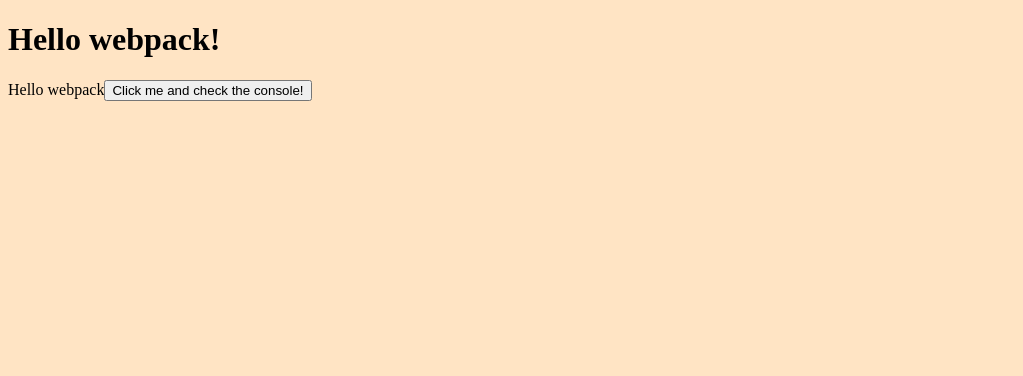
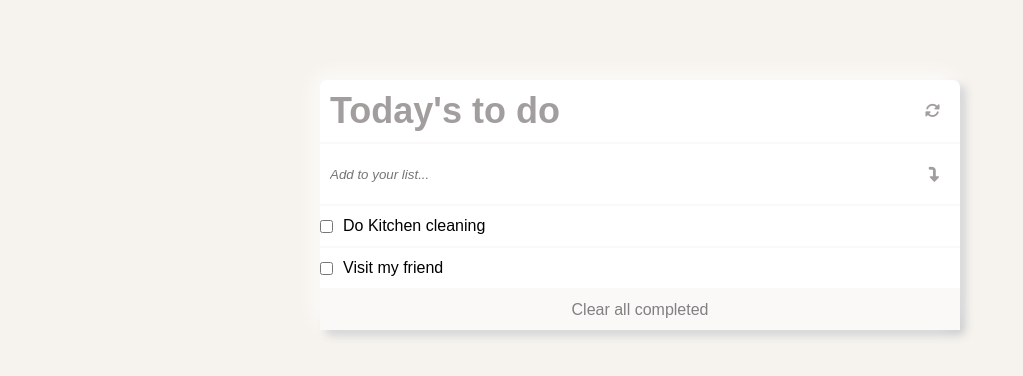
Before and after one commit to mercymugambi/to-do-list-webpack-project, a website built with webpack: page src/index.html in a window 1280 px wide. Shown: the whole page, without its empty margins (0-1023 px from the left). Built offline with nearby package versions, Linux system fonts and the light colour scheme.

Commit message:
Add content to js file and install linters

```diff
--- a/src/index.html
+++ b/src/index.html
@@ -3,9 +3,34 @@
 <head>
     <meta charset="UTF-8">
     <meta name="viewport" content="width=device-width, initial-scale=1.0">
-    <title>Wbpack Exercise</title>
+    <title>To do list</title>
+    <script
+      src="https://kit.fontawesome.com/a11f8b435e.js"
+      crossorigin="anonymous"
+    ></script>
 </head>
 <body>
-    <h1>Hello webpack!</h1>
+    <main class="to-do-list-section">
+        <div class="container">
+            <div class="title-div">
+                <h2 class="title">Today's to do</h2>
+                <i id="icon" class="fa-solid fa-rotate fa-lg font-awesome-icon"></i>
+                <!-- image icon comes in here -->
+            </div>
+
+            <div class="borderLine"></div>
+
+            <div class="add-items">
+                <input type="text" name="add-items" placeholder="Add to your list..." id="add-item" class="addItem"/>
+                <i id="icon" class='fas fa-level-down-alt'></i>
+                <!-- <span class="icon">&#x1F50D;</span> -->
+            </div>
+            <div class="borderLine"></div>
+            <ul class="list-items">
+                <!-- items generated by js comes in here -->
+            </ul>
+            <div class="button-btn" id="btn" type="button">Clear all completed</div>
+        </div>
+    </main>
 </body>
 </html>
--- a/src/index.js
+++ b/src/index.js
@@ -1,19 +1,18 @@
+/* eslint-disable no-unused-vars */
 import _ from 'lodash';
-import printMe from './print.js';
+import AddItems from './print';
+// import printMe from './print.js';
 import './style.css';
 
- function component() {
-   const element = document.createElement('div');
-  const btn = document.createElement('button');
+const TodoContainer = document.querySelector('.list-items');
 
-   element.innerHTML = _.join(['Hello', 'webpack'], ' ');
+const TodoList = [{
+  index: 0,
+  description: 'Do Kitchen cleaning',
+},
+{
+  index: 1,
+  description: 'Visit my friend',
+}];
 
-  btn.innerHTML = 'Click me and check the console!';
-  btn.onclick = printMe;
-
-  element.appendChild(btn);
-
-   return element;
- }
-
- document.body.appendChild(component());
+AddItems(TodoList, TodoContainer);
--- a/src/print.js
+++ b/src/print.js
@@ -1,3 +1,18 @@
-export default function printMe() {;
-    console.log('I get called from print.js!');
-  }
+const AddItems = (Items, Element) => {
+  let finalHtmlItem = '';
+  Items.forEach((todo) => {
+    finalHtmlItem += `
+      <li class = "li-list">
+      <div class="listdiv">
+        <input type="checkbox" class="Checkboxi" />
+        <p>${todo.description}</p>
+      </div>
+      </li>
+      <div class="borderLine"></div>
+    `;
+  });
+
+  Element.innerHTML = finalHtmlItem;
+};
+
+export default AddItems;
--- a/src/style.css
+++ b/src/style.css
@@ -1,3 +1,106 @@
+* {
+    padding: 0;
+    margin: 0;
+    box-sizing: border-box;
+    font-family: 'Poppins', sans-serif;
+  }
+
+  :root {
+    --font-family: 'Poppins', sans-serif;
+    --font-family-styled: 'Sacramento', cursive;
+    --Box-shadow-outside: -5px -5px 20px rgba(255, 255, 255, 0.849), 5px 5px 9px rgba(94, 104, 121, 0.3);
+    --Box-shadow-inside: inset -5px -5px 9px rgba(255, 255, 255, 0.647), inset 5px 5px 9px rgba(94, 104, 121, 0.3);
+  }
 body {
-    background-color: bisque;
+    margin: 0;
+    padding: 0;
 }
+
+.to-do-list-section {
+    background-color: rgb(246, 243, 238);
+    justify-content: center;
+    margin: auto;
+    height: 100vh;
+}
+
+.container {
+    display: flex;
+    align-self: center;
+    flex-direction: column;
+    box-shadow: var(--Box-shadow-outside);
+    border-radius: 7px;
+    background-color: #fff;
+    height: auto;
+    width: 50%;
+    margin: auto;
+    position: relative;
+    top: 10%;
+    /* padding: 5px 5px 0 5px; */
+}
+
+.title-div {
+    font-family: var(--font-family-styled);
+  font-size: 24px;
+  color: rgb(163, 158, 158);
+  padding: 10px;
+  display: flex;
+  justify-content: space-between;
+  align-items: center;
+
+}
+
+#icon {
+    color: rgb(163, 158, 158);
+    font-size: 15px;
+    padding: 10px;
+}
+
+.li-list {
+    height: 40px;
+    display: flex;
+    align-items: center;
+}
+
+.Checkboxi {
+    margin-right: 10px;
+}
+
+.listdiv {
+    display: flex;
+    flex-direction: row;
+    align-items: center;
+}
+
+
+.add-items {
+    padding: 10px;
+    display: flex;
+    justify-content: space-between;
+  align-items: center;
+}
+
+.addItem {
+    border: none;
+    outline: none;
+    height: 40px;
+    width: 100%;
+    font-style: italic;
+}
+
+.borderLine {
+    border: 1px solid rgb(251, 248, 248);
+}
+
+.input-field {
+    width: 100%;
+}
+
+.button-btn {
+    display: flex;
+    justify-content: center;
+    align-items: center;
+    background-color: rgb(251, 248, 248);
+    color: gray;
+    height: 40px;
+    width: 100%;
+}
--- a/webpack.config.js
+++ b/webpack.config.js
@@ -22,8 +22,8 @@ module.exports = {
   output: {
     filename: '[name].bundle.js',
     path: path.resolve(__dirname, 'dist'),
-   clean: true,
-   publicPath: '/',
+    clean: true,
+    publicPath: '/',
   },
   module: {
     rules: [
@@ -31,6 +31,10 @@ module.exports = {
         test: /\.css$/i,
         use: ['style-loader', 'css-loader'],
       },
+      {
+        test: /\.(png|svg|jpg|jpeg|gif)$/i,
+        type: 'asset/resource',
+      },
     ],
   },
 };
```
Also changed, not shown: package.json (+8 -0 lines), server.js (+8 -5 lines), .eslintrc.json (added), .github/workflows/linters.yml (added), .stylelintrc.json (added), dist/index.html, dist/print.bundle.js, 3 other files.
